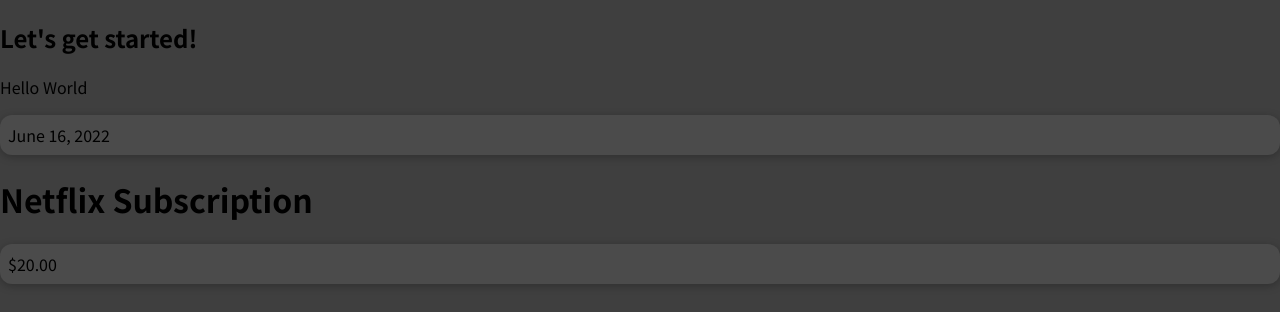
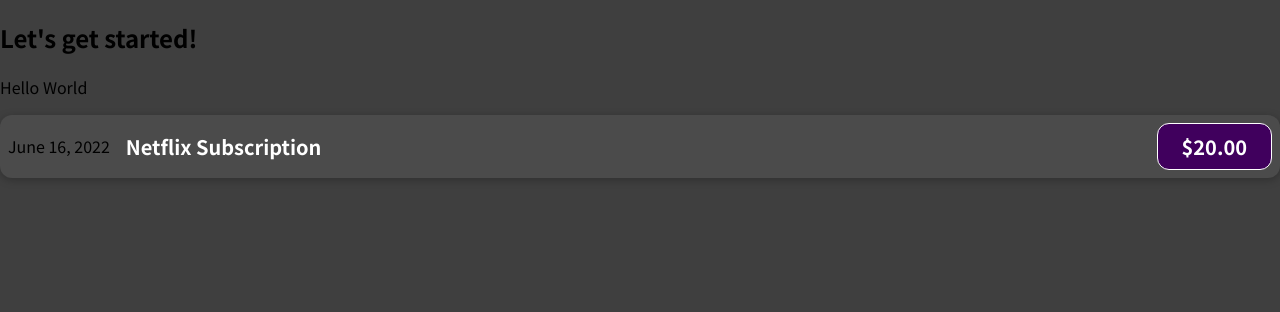
Before and after one commit to AndrewPrud/args-react, a React (Create React App) app in the folder 01-starting-setup/: page / in a window 1280 px wide. Shown: the top 312 px of the page. Built offline with nearby package versions, Linux system fonts and the light colour scheme.

Commit message:
Updated css

```diff
--- a/01-starting-setup/src/components/ExpenseItem.js
+++ b/01-starting-setup/src/components/ExpenseItem.js
@@ -3,12 +3,12 @@
 
 function ExpenseItem() {
     return (
-        <div>
-            <div className='expense-item'>June 16, 2022</div>
-            <h1>
-                Netflix Subscription
-            </h1>
-            <div className='expense-item'>$20.00</div>
+        <div className='expense-item'>
+            <div>June 16, 2022</div>
+            <div className='expense-item__description'>
+                <h2>Netflix Subscription</h2>
+            </div>
+            <div className='expense-item__price'>$20.00</div>
         </div>
     );
 }
```
Also changed, not shown: 1 other file (tests, documents, lock files or other folders).
